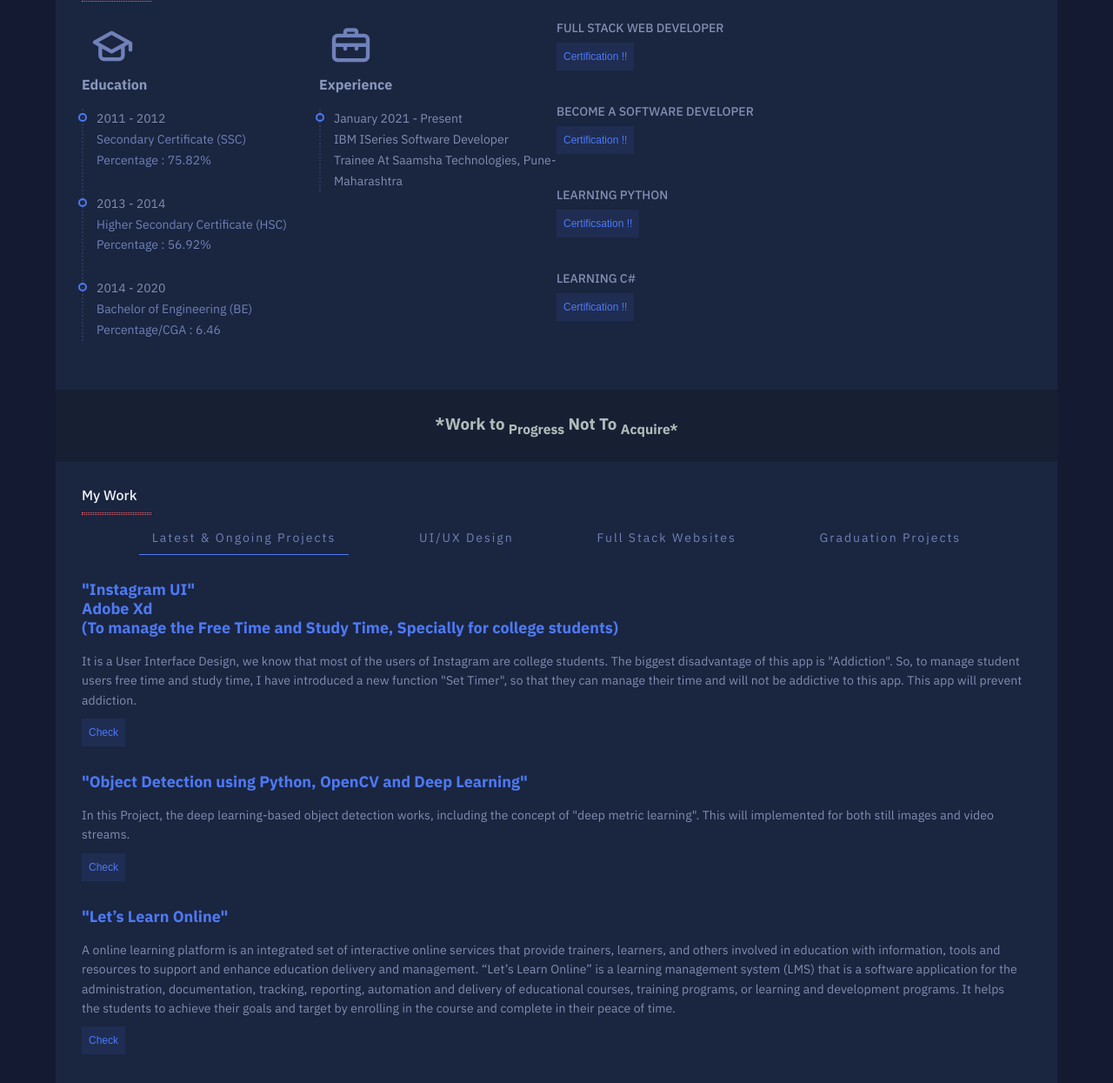
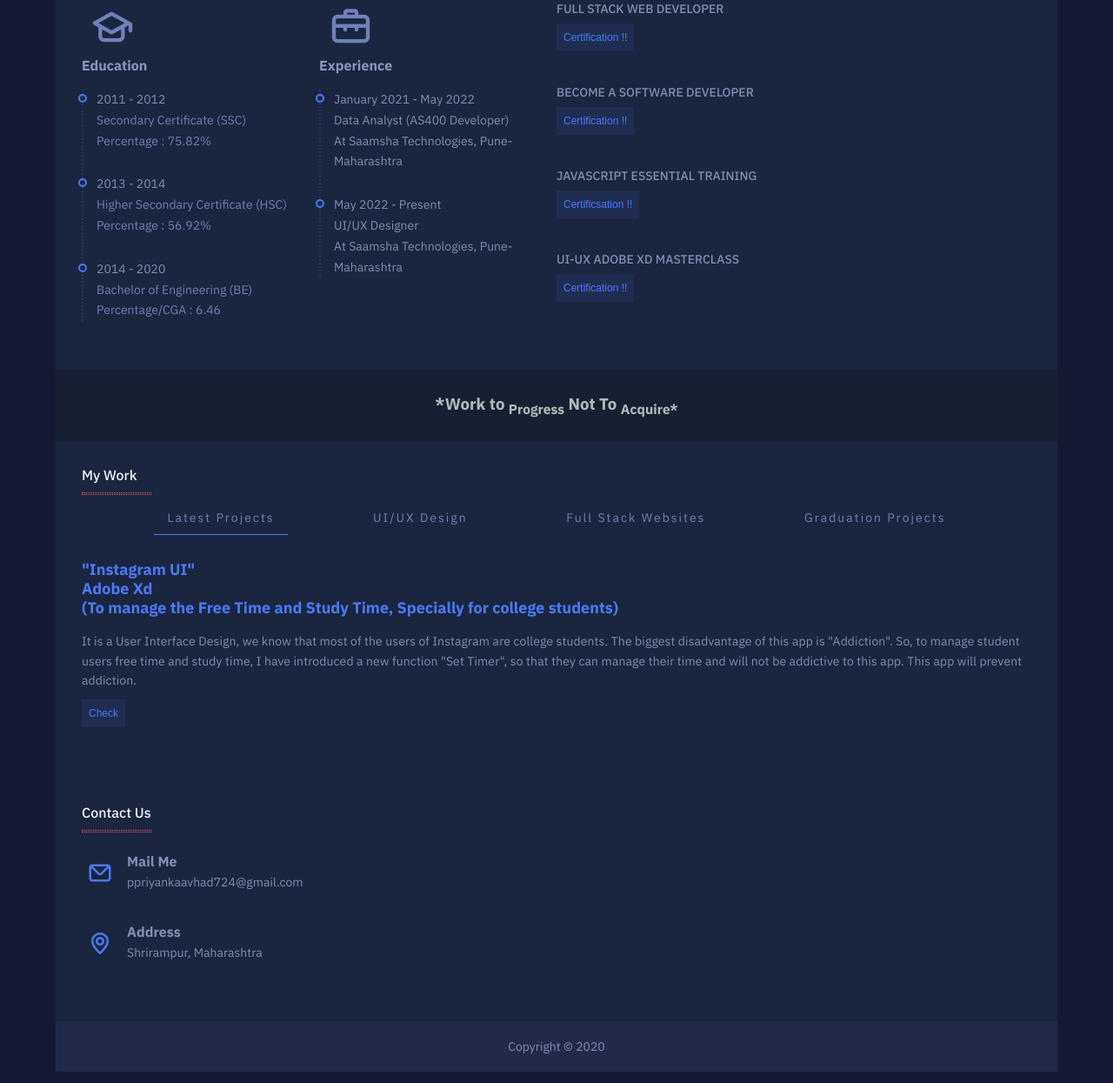
Before and after one commit to Priya724/PriyankaA_Portfolio.github.io, a plain HTML site: page index.html in a window 1280 px wide. Shown: the part 723-1968 px from the top of the page at 87% size. Drawn offline with nearby package versions, Linux system fonts and the light colour scheme; animation ran at ten frames a second.

Commit message:
Update index.html

```diff
--- a/index.html
+++ b/index.html
@@ -51,7 +51,7 @@
                     <p class="cd-headline loading-bar">
                         <span class="cd-words-wrapper">
                             <b class="is-visible">Data Analyst</b>
-                            <b>IBM ISeries Software Developer</b>
+                              <b>IBM ISeries Software Developer(AS400 Developer)</b>
                             <b>UX/UI Designer</b>
                         </span>
                     </p>
@@ -94,7 +94,7 @@
                     <p>Thank you for visiting. My name is Priyanka Vikram Avhad. My hometown is Shrirampur and
                         have completed my education upto HSC in my hometown.
                         I have completed my Graduation in Computer Engineering at Sinhgad Academy Of Engineering, Pune. Currently,
-                        I have joined Saamsha Technologies, Pune as a IBM ISeries Software Developer Trainee.</p>
+                        I have joined Saamsha Technologies, Pune as a UI Developer</p>
                         <button class= "button button2" type="submit" onclick="window.location.href='Priyanka_Avhad_CV.pdf'">DOWNLOAD CV</button>
                 </div>
                 <div class="right">
@@ -157,10 +157,15 @@
                         <h5>Experience</h5>
                     </div>
                     <div class="timeline_wrapper">
+                          <div class="item">
+                            <p>January 2021 - May 2022</p>
+                            <p>Data Analyst (AS400 Developer)<br> At Saamsha Technologies, Pune-Maharashtra</p>
+                        </div>
                         <div class="item">
-                            <p>January 2021 - Present</p>
-                            <p>IBM ISeries Software Developer<br> Trainee At Saamsha Technologies, Pune-Maharashtra</p>
+                            <p>May 2022 - Present</p>
+                            <p>UI/UX Designer<br> At Saamsha Technologies, Pune-Maharashtra</p>
                         </div>
+
                     </div>
                 </div>
             </div>
@@ -176,12 +181,12 @@
                         <button class= "button button2" type="submit" onclick="window.location.href='CertificateOfCompletion_Become a Software Developer.pdf'">Certification !!</button>
                     </div>
                     <div class="skills-box">
-                        <h4>Learning Python</h4>
-                        <button class= "button button2" type="submit" onclick="window.location.href='CertificateOfCompletion_Learning Python.pdf'">Certificsation !!</button>
+                        <h4>JavaScript Essential Training</h4>
+                        <button class= "button button2" type="submit" onclick="window.location.href='https://www.linkedin.com/learning/certificates/7685fe3e58edee8982e6519790f4210c5dfe9e91e8ae40dcaf9b31f0378eb459'">Certificsation !!</button>
                     </div>
                     <div class="skills-box">
-                        <h4>Learning C#</h4>
-                        <button class= "button button2" type="submit" onclick="window.location.href='CertificateOfCompletion_Learning C.pdf'">Certification !!</button>
+                        <h4>UI-UX Adobe XD Masterclass<h4>
+                        <button class= "button button2" type="submit" onclick="window.location.href='https://www.udemy.com/certificate/UC-7f3fe9aa-0693-4b57-96c9-fcdf40773619/'">Certification !!</button>
                     </div>
                 </div>
             </div>
@@ -199,7 +204,7 @@
                 <div class="portfolio">
                     <div class="tabs">
                         <ul>
-                            <li><a class="active" href="#" data-filter=".latest">Latest & Ongoing Projects</a></li>
+                            <li><a class="active" href="#" data-filter=".latest">Latest Projects</a></li>
                             <li><a href="#" data-filter=".design">UI/UX Design</a></li>
                             <li><a href="#" data-filter=".frontend">Full Stack Websites</a></li>
                             <li><a href="#" data-filter=".backend">Graduation Projects</a></li>
@@ -242,25 +247,6 @@
                                    to this app. This app will prevent addiction.
                                 </p>
                                 <button class= "button button2" type="submit" onclick="window.location.href='https://xd.adobe.com/view/1e7f2583-ffab-4d9b-8b38-885520f88f11-4b2c/'">Check</button>
-                        </div>
-                        <div class="item latest">
-                            <h2>"Object Detection using Python, OpenCV and Deep Learning"</h2>
-                                <p>In this Project, the deep learning-based object detection works, including
-                                the concept of "deep metric learning".
-                                 This will implemented for both still images and video streams.</p>
-                                 <button class= "button button2" type="submit" onclick="window.location.href='latest.html'">Check</button>
-                        </div>
-                        <div class="item latest">
-                            <h2>"Let’s Learn Online"</h2>
-                            <p>A online learning platform is an integrated set of interactive
-                                online services that provide trainers, learners, and others involved in education with
-                                information, tools and resources to support and enhance education delivery and management.
-                                “Let’s Learn Online” is a learning management system (LMS) that is a software application
-                                for the administration, documentation, tracking, reporting, automation and delivery of
-                                educational courses, training programs, or learning and development programs. It helps
-                                the students to achieve their goals
-                                and target by enrolling in the course and complete in their peace of time.</p>
-                                <button class= "button button2" type="submit" onclick="window.location.href='latest.html'">Check</button>
                         </div>
 
                         <div class="item frontend">
```
